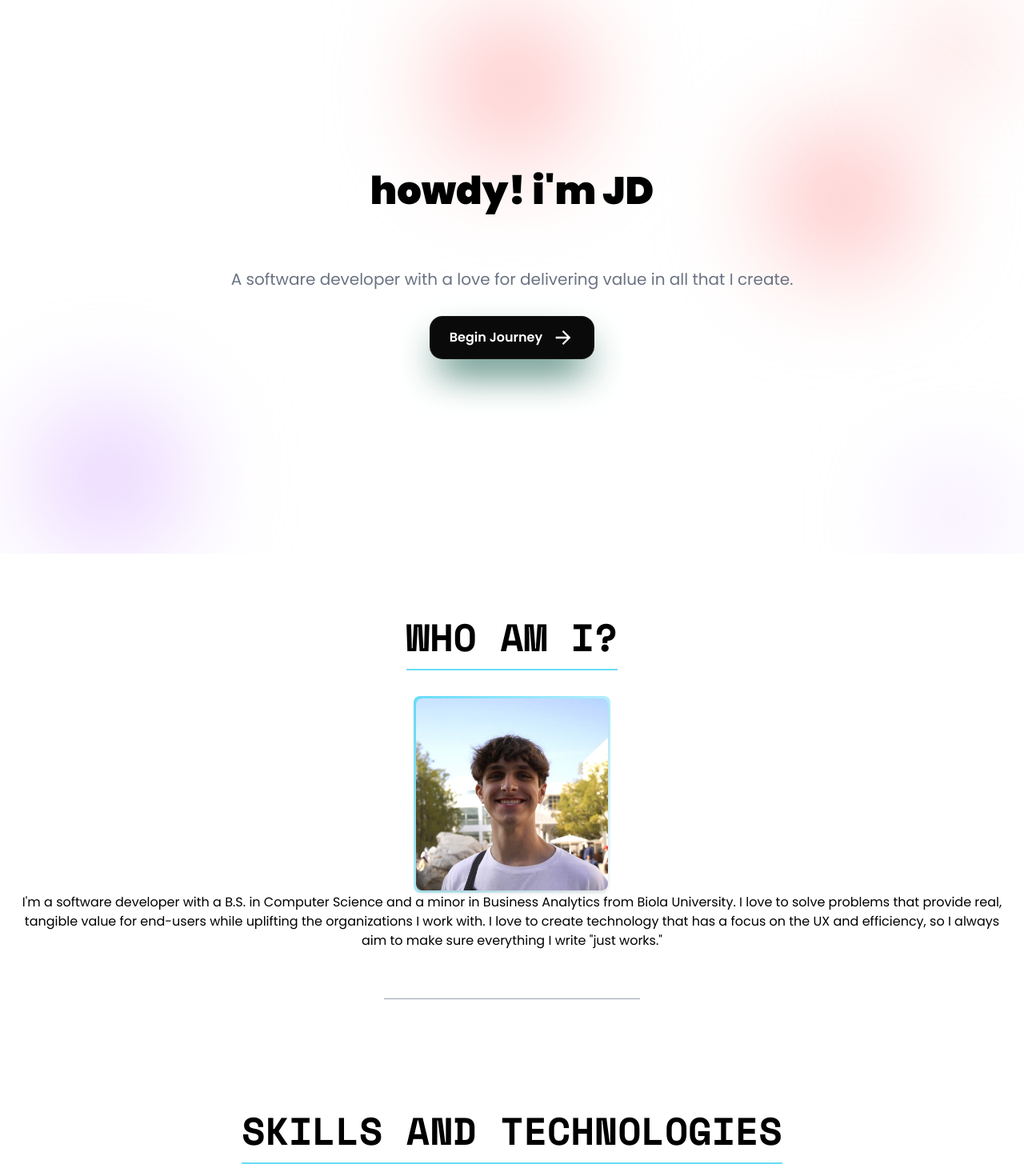
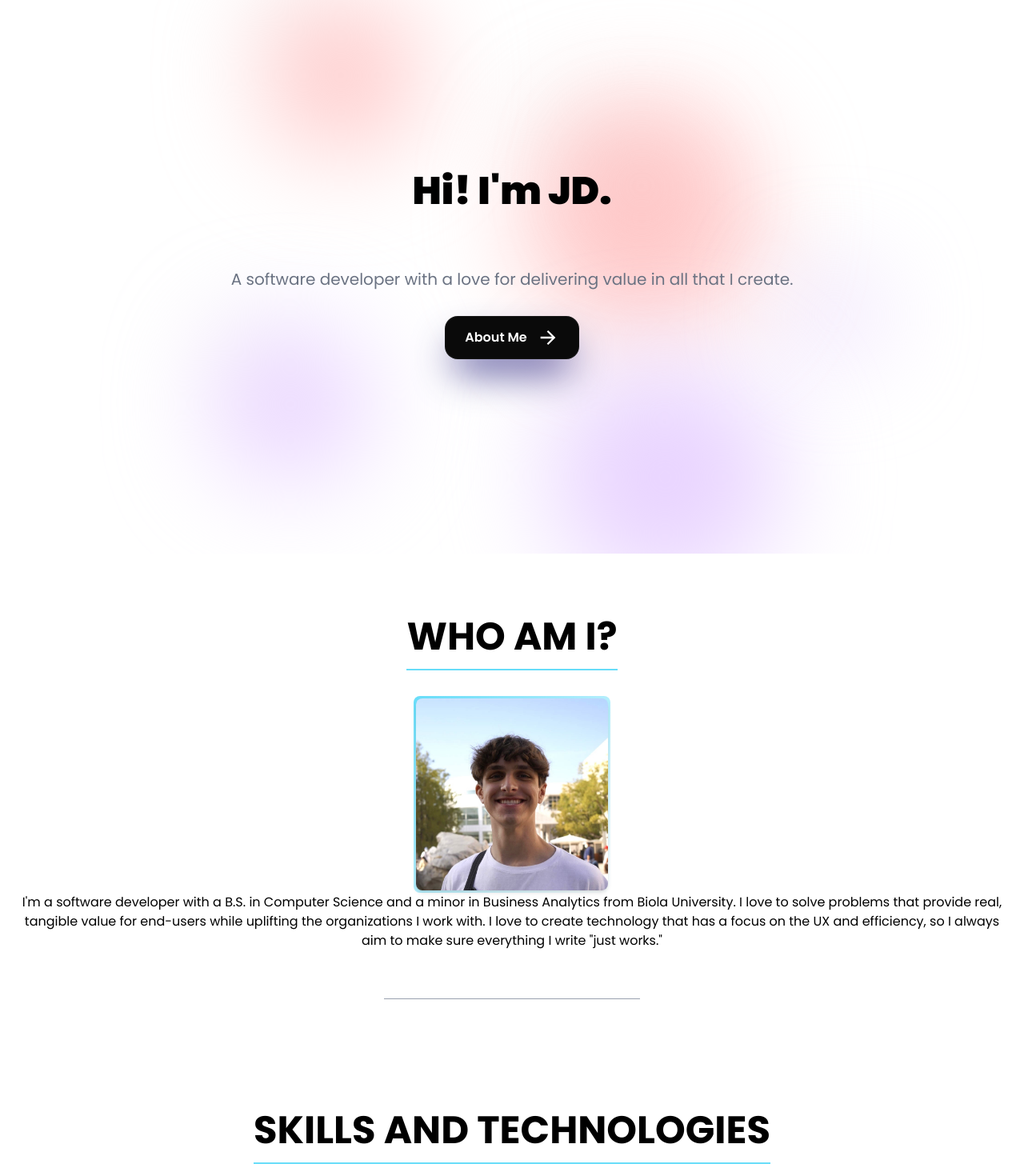
Before and after one commit to jdgio2/portfoliov1, a React (Vite) app: page / in a window 1280 px wide. Shown: the part 140-1610 px from the top of the page at 80% size. Built offline with nearby package versions, Linux system fonts and the light colour scheme.

Commit message:
Change font-mono to font-black and change paths in hero animation

```diff
--- a/src/components/layout/MyDialog.tsx
+++ b/src/components/layout/MyDialog.tsx
@@ -31,7 +31,7 @@ export default function MyDialog({ children, open, setOpen }: Props) {
             <div className=" px-4 pb-4 pt-5 sm:p-6 sm:pb-4 rounded-xl">
               <button
                 className="transition ease-in-out bg-slate-200 py-1 font-bold px-6 mb-3 right-0
-        rounded-sm font-mono hover:bg-slate-300 hover:slate-800 drop-shadow-xs
+        rounded-sm font-black hover:bg-slate-300 hover:slate-800 drop-shadow-xs
         active:bg-slate-500"
                 onClick={() => setOpen(false)}
               >
--- a/src/components/sections/Contact.tsx
+++ b/src/components/sections/Contact.tsx
@@ -56,7 +56,7 @@ export default function Contact() {
       id="contact"
       className="py-10 flex flex-col items-center mx-1 scroll-mt-32"
     >
-      <h1 className="inline mx-2 font-mono font-bold text-5xl text-center border-b-2 border-onahau-300 pb-4 mb-8">
+      <h1 className="inline mx-2 font-black font-bold text-5xl text-center border-b-2 border-onahau-300 pb-4 mb-8">
         CONTACT ME
       </h1>
       <form
--- a/src/components/sections/Hero.tsx
+++ b/src/components/sections/Hero.tsx
@@ -13,15 +13,52 @@ export default function Hero() {
     () => {
       // use selectors...
       gsap.to(".blob1", {
-        duration: 10,
+        x: "random(-400, 100, 50)",
+        y: "random(-100, 200, 50)",
+        duration: 5,
         repeat: -1,
+        repeatRefresh: true,
         ease: "sine.inOut",
-        motionPath: {
-          path: "M150,150 A100,100 0 1,1 149.9,150",
-          align: "self",
-          alignOrigin: [0.5, 0.5],
-        },
-        yoyoEase: true,
+      });
+      gsap.to(".blob2", {
+        x: "random(-400, 100, 50)",
+        y: "random(-100, 200, 50)",
+        duration: 5,
+        repeat: -1,
+        repeatRefresh: true,
+        ease: "sine.inOut",
+      });
+      gsap.to(".blob3", {
+        x: "random(-400, 100, 50)",
+        y: "random(-100, 200, 50)",
+        duration: 5,
+        repeat: -1,
+        repeatRefresh: true,
+        ease: "sine.inOut",
+      });
+      gsap.to(".blob4", {
+        x: "random(-50, 400, 50)",
+        y: "random(-400, 50, 50)",
+        duration: 5,
+        repeat: -1,
+        repeatRefresh: true,
+        ease: "sine.inOut",
+      });
+      gsap.to(".blob5", {
+        x: "random(-400, 100, 50)",
+        y: "random(-400, 50, 50)",
+        duration: 3,
+        repeat: -1,
+        repeatRefresh: true,
+        ease: "sine.inOut",
+      });
+      gsap.to(".blob6", {
+        x: "random(-400, 100, 50)",
+        y: "random(-400, 50, 50)",
+        duration: 3,
+        repeat: -1,
+        repeatRefresh: true,
+        ease: "sine.inOut",
       });
     },
     { scope: container }
@@ -32,32 +69,45 @@ export default function Hero() {
       id="hero"
       className="flex flex-col items-center mb-10 h-[95vh] justify-center z-10 overflow-hidden relative"
     >
-      <div className="blob1 w-48 h-48 rounded-full absolute blur-3xl bg-red-200 -z-10 top-20 right-10"></div>
-      <div className="blob2 w-48 h-48 rounded-full absolute blur-3xl bg-purple-200 -z-10 bottom-0 left-10 "></div>
-      <div className="blob3 w-24 h-24 rounded-full absolute blur-3xl bg-red-200 -z-10 top-20 right-10"></div>
-      <div className="blob4 w-24 h-24 rounded-full absolute blur-3xl bg-purple-200 -z-10 bottom-0 right-10"></div>
-      <div className="blob5 w-48 h-48 rounded-full absolute blur-3xl bg-red-200 -z-10 top-20"></div>
+      <div className="blob1 w-72 h-72 rounded-full blur-3xl absolute bg-red-200 -z-10 top-20 right-10">
+        blob1
+      </div>
+      <div className="blob2 w-24 h-24 rounded-full blur-3xl absolute bg-red-200 -z-10 top-20 right-100">
+        blob2
+      </div>
+      <div className="blob3 w-48 h-48 rounded-full blur-3xl absolute bg-red-200 -z-10 top-20">
+        blob3
+      </div>
+      <div className="blob4 w-48 h-48 rounded-full blur-3xl absolute bg-purple-200 -z-10 bottom-0 left-10 ">
+        blob4
+      </div>
+      <div className="blob5 w-24 h-24 rounded-full blur-3xl absolute bg-purple-200 -z-10 bottom-0 right-10">
+        blob5
+      </div>
+      <div className="blob6 w-72 h-72 rounded-full blur-3xl absolute bg-purple-200 -z-10 bottom-0 right-100">
+        blob6
+      </div>
 
       <h1 className="font-black my-10 mx-1 text-5xl text-center justify-self-center">
-        howdy! i'm JD
+        Hi! I'm JD.
       </h1>
       <h2 className="text-center text-xl my-8 mx-2 text-gray-500">
         A software developer with a love for delivering value in all that I
         create.
       </h2>
       <a href="#intro">
-        <button className="relative inline-block p-px font-semibold leading-6 text-white bg-neutral-900 shadow-2xl cursor-pointer rounded-2xl shadow-emerald-900 transition-all duration-300 ease-in-out hover:scale-105 active:scale-95 hover:shadow-emerald-600">
-          <span className="absolute inset-0 rounded-2xl bg-gradient-to-r from-emerald-500 via-cyan-500 to-sky-600 p-[2px] opacity-0 transition-opacity duration-500 group-hover:opacity-100" />
+        <button className="relative inline-block p-px font-semibold leading-6 text-white bg-neutral-900 shadow-2xl cursor-pointer rounded-2xl shadow-indigo-900 transition-all duration-300 ease-in-out hover:scale-105 active:scale-95 hover:shadow-indigo-600">
+          <span className="absolute inset-0 rounded-2xl bg-gradient-to-r from-indigo-500 via-cyan-500 to-sky-600 p-[2px] opacity-0 transition-opacity duration-500 group-hover:opacity-100" />
           <span className="relative z-10 block px-6 py-3 rounded-2xl bg-neutral-950">
             <div className="relative z-10 flex items-center space-x-3">
-              <span className="transition-all duration-500 group-hover:translate-x-1.5 group-hover:text-emerald-300">
-                Begin Journey
+              <span className="transition-all duration-500 group-hover:translate-x-1.5 group-hover:text-indigo-300">
+                About Me
               </span>
               <svg
                 xmlns="http://www.w3.org/2000/svg"
                 viewBox="0 0 24 24"
                 fill="currentColor"
-                className="w-7 h-7 transition-all duration-500 group-hover:translate-x-1.5 group-hover:text-emerald-300"
+                className="w-7 h-7 transition-all duration-500 group-hover:translate-x-1.5 group-hover:text-indigo-300"
               >
                 <path d="M16.172 11l-5.364-5.364 1.414-1.414L20 12l-7.778 7.778-1.414-1.414L16.172 13H4v-2z" />
               </svg>
--- a/src/components/sections/Intro.tsx
+++ b/src/components/sections/Intro.tsx
@@ -5,7 +5,7 @@ export default function Intro() {
       id="intro"
       className="py-10 flex flex-col items-center mx-1 scroll-mt-32"
     >
-      <h1 className="text-center mx-2 inline font-mono font-bold text-5xl border-b-2 border-onahau-300 pb-4 mb-8">
+      <h1 className="text-center mx-2 inline font-black font-bold text-5xl border-b-2 border-onahau-300 pb-4 mb-8">
         WHO AM I?
       </h1>
       <div className="p-[3px] bg-linear-to-br  from-onahau-300 rounded-lg">
--- a/src/components/sections/Projects.tsx
+++ b/src/components/sections/Projects.tsx
@@ -15,7 +15,7 @@ export default function Projects() {
       id="projects"
       className="py-10 flex flex-col items-center mx-1 scroll-mt-32"
     >
-      <h1 className="text-center mx-2 inline font-mono font-bold text-5xl border-b-2 border-onahau-300 pb-4 mb-8">
+      <h1 className="text-center mx-2 inline font-black font-bold text-5xl border-b-2 border-onahau-300 pb-4 mb-8">
         PROJECTS
       </h1>
 
--- a/src/components/sections/Skills.tsx
+++ b/src/components/sections/Skills.tsx
@@ -11,7 +11,7 @@ export default function Skills() {
       id="skills"
       className="py-10 flex flex-col items-center mx-1 scroll-mt-32"
     >
-      <h1 className="inline mx-2 font-mono font-bold text-5xl text-center border-b-2 border-onahau-300 pb-4 mb-8">
+      <h1 className="inline mx-2 font-black font-bold text-5xl text-center border-b-2 border-onahau-300 pb-4 mb-8">
         SKILLS AND TECHNOLOGIES
       </h1>
 
@@ -46,10 +46,10 @@ export default function Skills() {
             }
           })}
         </div>
-        <p className="md:hidden font-mono mt-6 text-xl text-slate-400 text-center">
+        <p className="md:hidden font-black mt-6 text-xl text-slate-400 text-center">
           TAP TO SEE TITLES
         </p>
-        <p className="hidden md:block font-mono mt-6 text-xl text-slate-400 text-center">
+        <p className="hidden md:block font-black mt-6 text-xl text-slate-400 text-center">
           HOVER TO SEE TITLES
         </p>
       </MyDialog>
@@ -69,7 +69,9 @@ export default function Skills() {
           <i className="text-8xl devicon-tailwindcss-plain colored"></i>
           <i className="text-8xl devicon-postgresql-plain colored"></i>
         </div>
-        <p className="font-mono mt-6 text-xl text-slate-400">CLICK TO EXPAND</p>
+        <p className="font-black mt-6 text-xl text-slate-400">
+          CLICK TO EXPAND
+        </p>
       </button>
     </section>
   );
```
